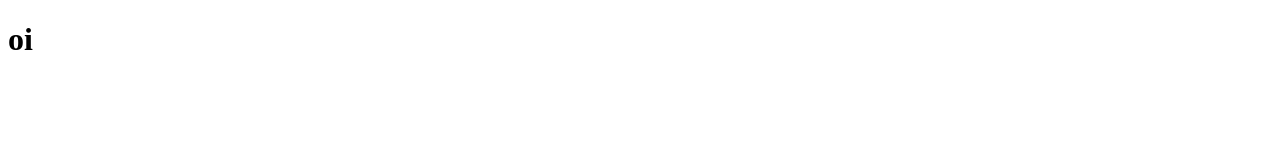
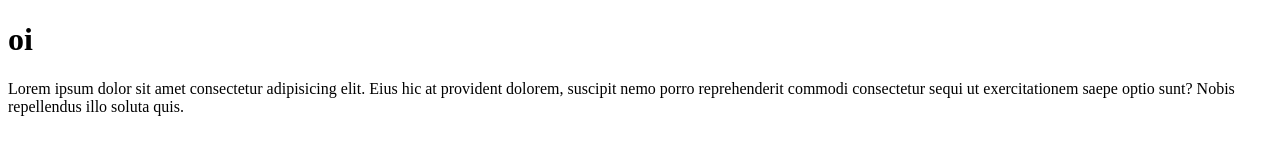
Before and after one commit to felipemrvieira/mentoria-yasmin, a plain HTML site: page index.html in a window 1280 px wide. Drawn offline with Linux system fonts and the light colour scheme.

Commit message:
atualiza index

```diff
--- a/index.html
+++ b/index.html
@@ -4,12 +4,14 @@
 <head>
     <meta charset="UTF-8">
     <meta name="viewport" content="width=device-width, initial-scale=1.0">
-    <title>Document</title>
+    <title>Página inicial</title>
 </head>
 
 <body>
     <h1>oi</h1>
-
+    <p>Lorem ipsum dolor sit amet consectetur adipisicing elit. Eius hic at provident dolorem, suscipit nemo porro
+        reprehenderit commodi consectetur sequi ut exercitationem saepe optio sunt? Nobis repellendus illo soluta quis.
+    </p>
 </body>
 
 </html>
```
